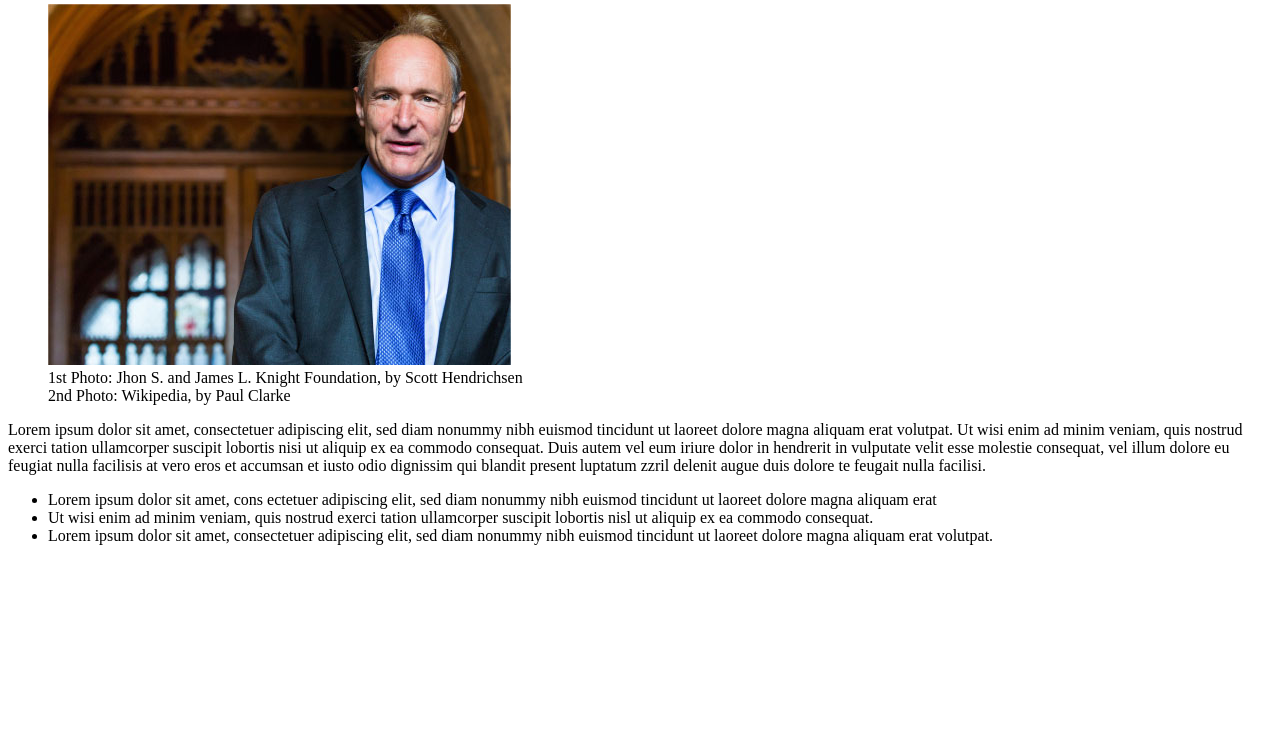
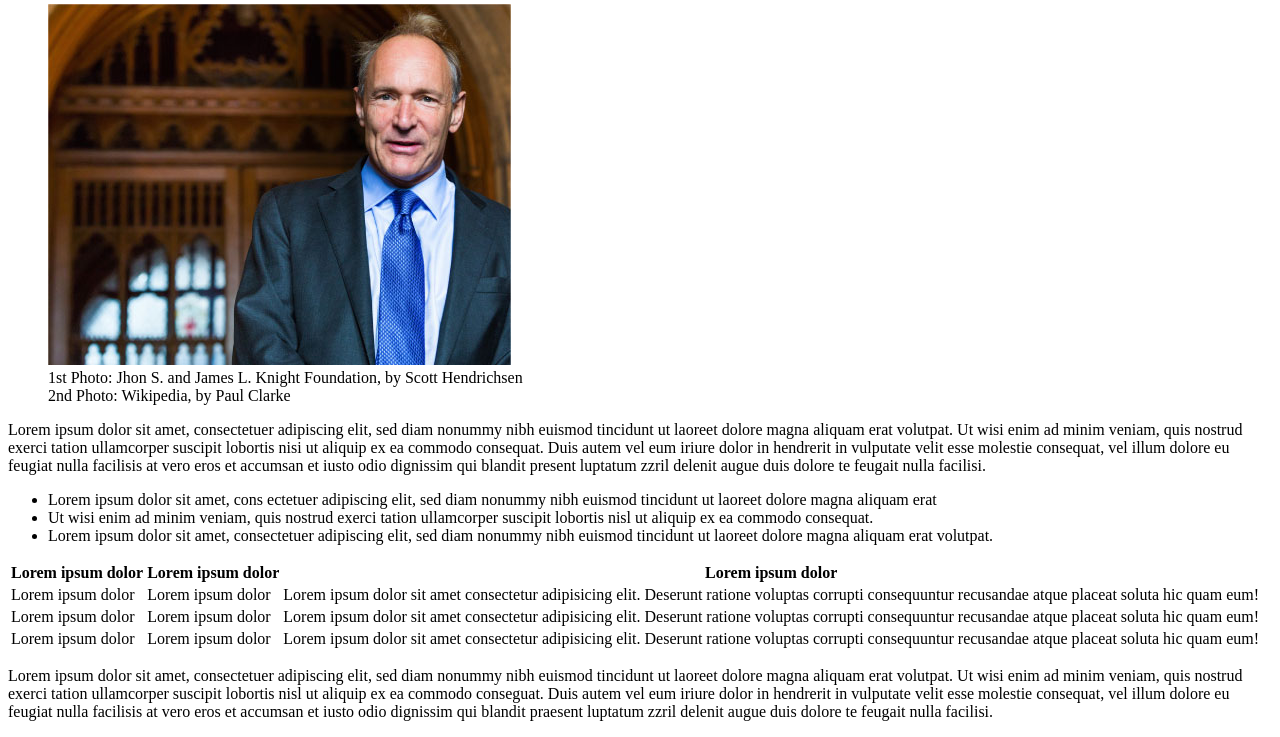
Before and after one commit to FedericoCanale/html-css-booleaner, a plain HTML site: page index.html in a window 1280 px wide. Shown: the part 827-1564 px from the top of the page. Before the commit the page ends 1388 px from the top, so only its background shows below. Drawn offline with Linux system fonts and the light colour scheme.

Commit message:
add table and last paragraph

```diff
--- a/index.html
+++ b/index.html
@@ -16,16 +16,17 @@
             <div class="int">
                 <h1>Internet deve essere al servizio del "bene pubblico": il
                     manifesto di Tim Berners-Lee</h1>
-
+            </div>
                 <address>
                     Scritto da
-                    <a href> The Booleaner</a>
+                    <a href=""> The Booleaner</a>
                     <br>
                     il <time datetime="2020-10-10">10/10/2020</time>
                 </address>
-            </header>
+        </header>
 
-            <main>
+        <main>
+            <div>
                 <!-- /immagini -->
                 <div class="bodycont">
                     <figure>
@@ -64,8 +65,61 @@
                 </ul>
 
                 <!-- /tabella -->
+                <table>
+                    <thead>
+                        <tr>
+                            <th>Lorem ipsum dolor</th>
+                            <th>Lorem ipsum dolor</th>
+                            <th class="large">Lorem ipsum dolor</th>
+                        </tr>
 
-            </main>
-            <footer></footer>
-        </body>
-    </html>
+                    </thead>
+                    <tbody>
+                        <tr>
+                            <td>Lorem ipsum dolor</td>
+                            <td>Lorem ipsum dolor</td>
+                            <td>Lorem ipsum dolor sit amet consectetur
+                                adipisicing elit. Deserunt ratione voluptas
+                                corrupti
+                                consequuntur recusandae atque placeat soluta hic
+                                quam eum!</td>
+                        </tr>
+                        <tr>
+                            <td>Lorem ipsum dolor</td>
+                            <td>Lorem ipsum dolor</td>
+                            <td>Lorem ipsum dolor sit amet consectetur
+                                adipisicing elit. Deserunt ratione voluptas
+                                corrupti
+                                consequuntur recusandae atque placeat soluta hic
+                                quam eum!</td>
+                        </tr>
+                        <tr>
+                            <td>Lorem ipsum dolor</td>
+                            <td>Lorem ipsum dolor</td>
+                            <td>Lorem ipsum dolor sit amet consectetur
+                                adipisicing elit. Deserunt ratione voluptas
+                                corrupti
+                                consequuntur recusandae atque placeat soluta hic
+                                quam eum!</td>
+                        </tr>
+
+                    </tbody>
+                </table>
+                <p>Lorem ipsum dolor sit amet, consectetuer adipiscing elit, sed
+                    diam nonummy nibh euismod tincidunt ut laoreet dolore magna
+                    aliquam erat volutpat. Ut wisi enim ad minim veniam, quis
+                    nostrud exerci tation ullamcorper suscipit lobortis nisl ut
+                    aliquip ex ea commodo conseguat. Duis autem vel eum iriure
+                    dolor in hendrerit in vulputate velit esse molestie
+                    consequat, vel illum dolore eu feugiat nulla facilisis at
+                    vero eros et accumsan et iusto odio dignissim qui blandit
+                    praesent luptatum zzril delenit
+                    augue duis dolore te feugait nulla facilisi.</p>
+            </div>
+        </main>
+        <footer>
+
+
+        </footer>
+    </body>
+</html>
```
